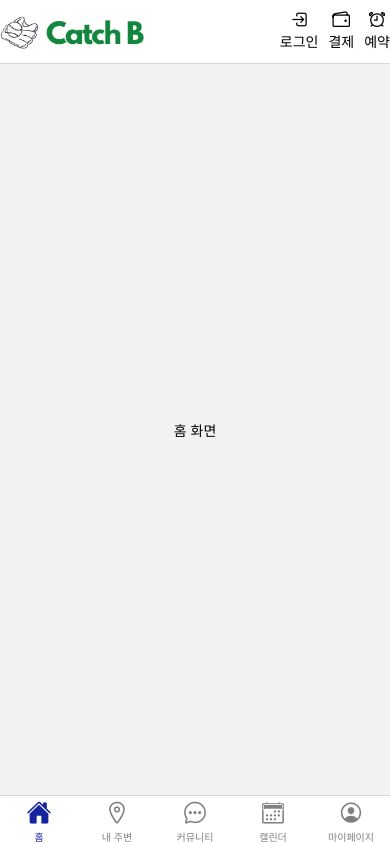
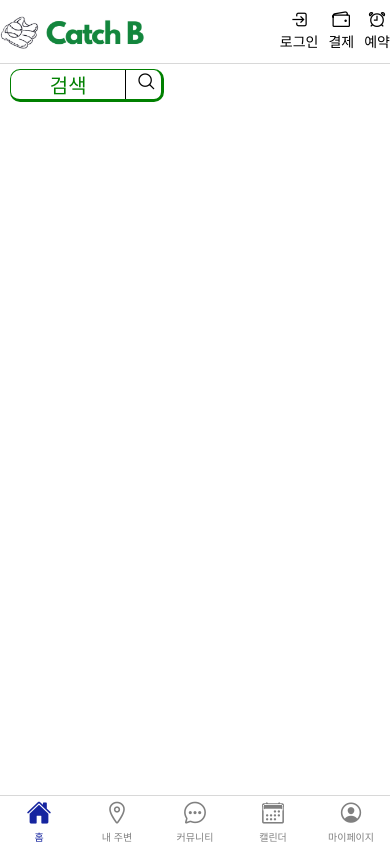
Before and after one commit to vietman2/CatchB, a React Native app in the folder CatchB/: screen /Main in a window 390 px wide. Built offline with nearby package versions, Linux system fonts and the light colour scheme.

Commit message:
search component

```diff
--- /dev/null
+++ b/CatchB/components/Search.tsx
@@ -0,0 +1,60 @@
+import { View, Text, StyleSheet } from "react-native";
+import Ionicons from "react-native-vector-icons/Ionicons";
+
+export default function Search() {
+  return (
+    <View style={styles.container}>
+      <View style={styles.searchArea}>
+        <View style={styles.textBox}>
+          <Text style={styles.text}>검색</Text>
+        </View>
+        <Ionicons
+          style={styles.icon}
+          name="search-outline"
+          size={20}
+          color="black"
+        />
+      </View>
+
+      <View style={styles.space} />
+    </View>
+  );
+}
+
+const styles = StyleSheet.create({
+  container: {
+    flexDirection: "row",
+    backgroundColor: "#fff",
+    marginLeft: 10,
+    marginTop: 5,
+  },
+  searchArea: {
+    flex: 2,
+    flexDirection: "row",
+    borderRadius: 10,
+    borderColor: "green",
+    borderEndWidth: 3,
+    borderBottomWidth: 3,
+    borderWidth: 1,
+  },
+  space: {
+    flex: 3,
+  },
+  textBox: {
+    flex: 9,
+    justifyContent: "center",
+    alignItems: "center",
+    borderRightWidth: 1,
+  },
+  text: {
+    fontSize: 20,
+    justifyContent: "center",
+    color: "green",
+  },
+  icon: {
+    justifyContent: "center",
+    alignItems: "center",
+    marginLeft: 10,
+    marginRight: 5,
+  },
+});
--- a/CatchB/pages/Home/Home.tsx
+++ b/CatchB/pages/Home/Home.tsx
@@ -1,13 +1,15 @@
 import { View, Text } from "react-native";
 import { BottomTabScreenProps } from "@react-navigation/bottom-tabs";
+
+import Search from "../../components/Search";
 import { RootTabParamList } from "../../containers/TabContainer";
 
 type HomeProps = BottomTabScreenProps<RootTabParamList, "Home">;
 
 export default function Home({ navigation }: HomeProps) {
   return (
-    <View style={{ flex: 1, justifyContent: "center", alignItems: "center" }}>
-      <Text>홈 화면</Text>
+    <View style={{ flex:1, backgroundColor: "#fff" }}>
+      <Search />
     </View>
   );
 }
```
